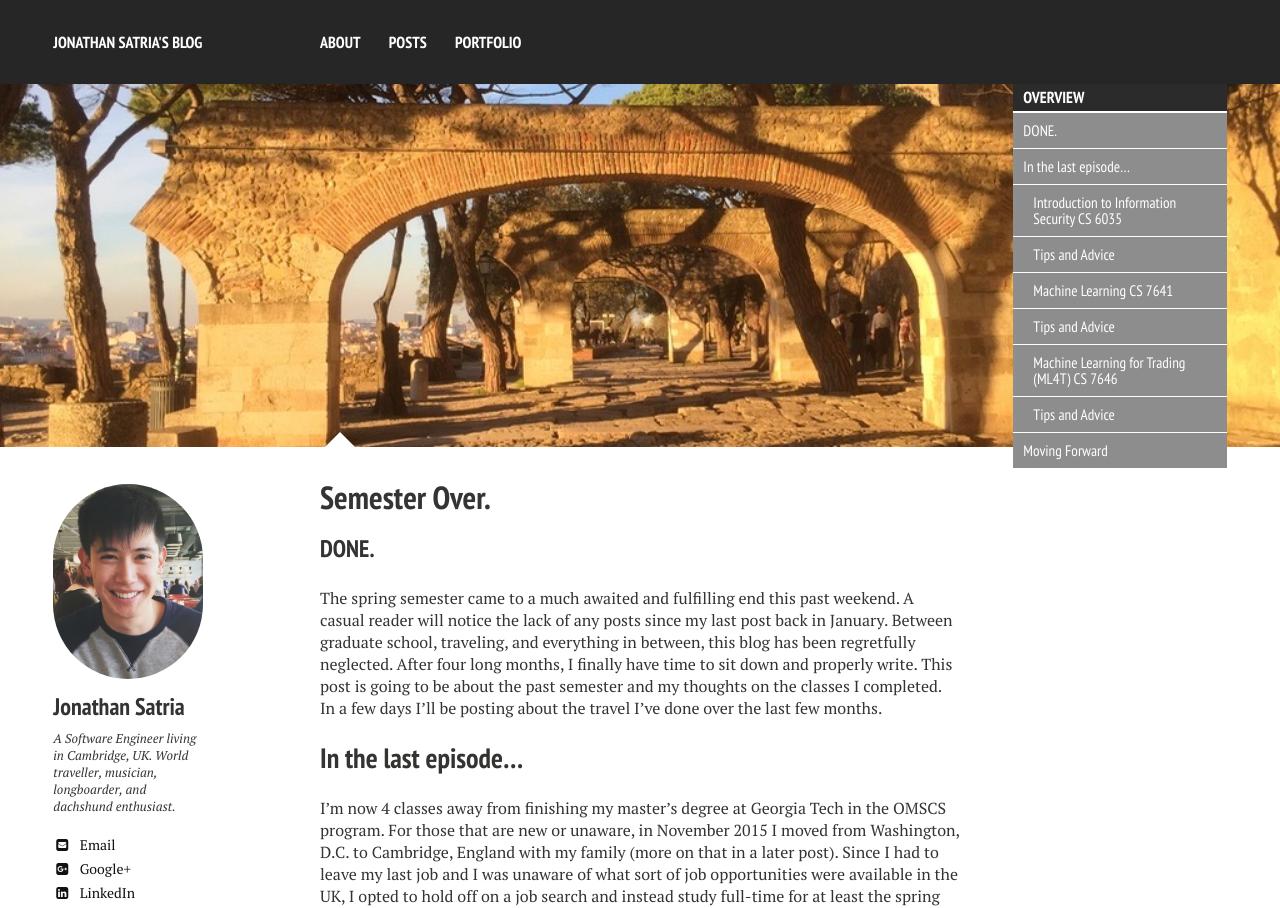
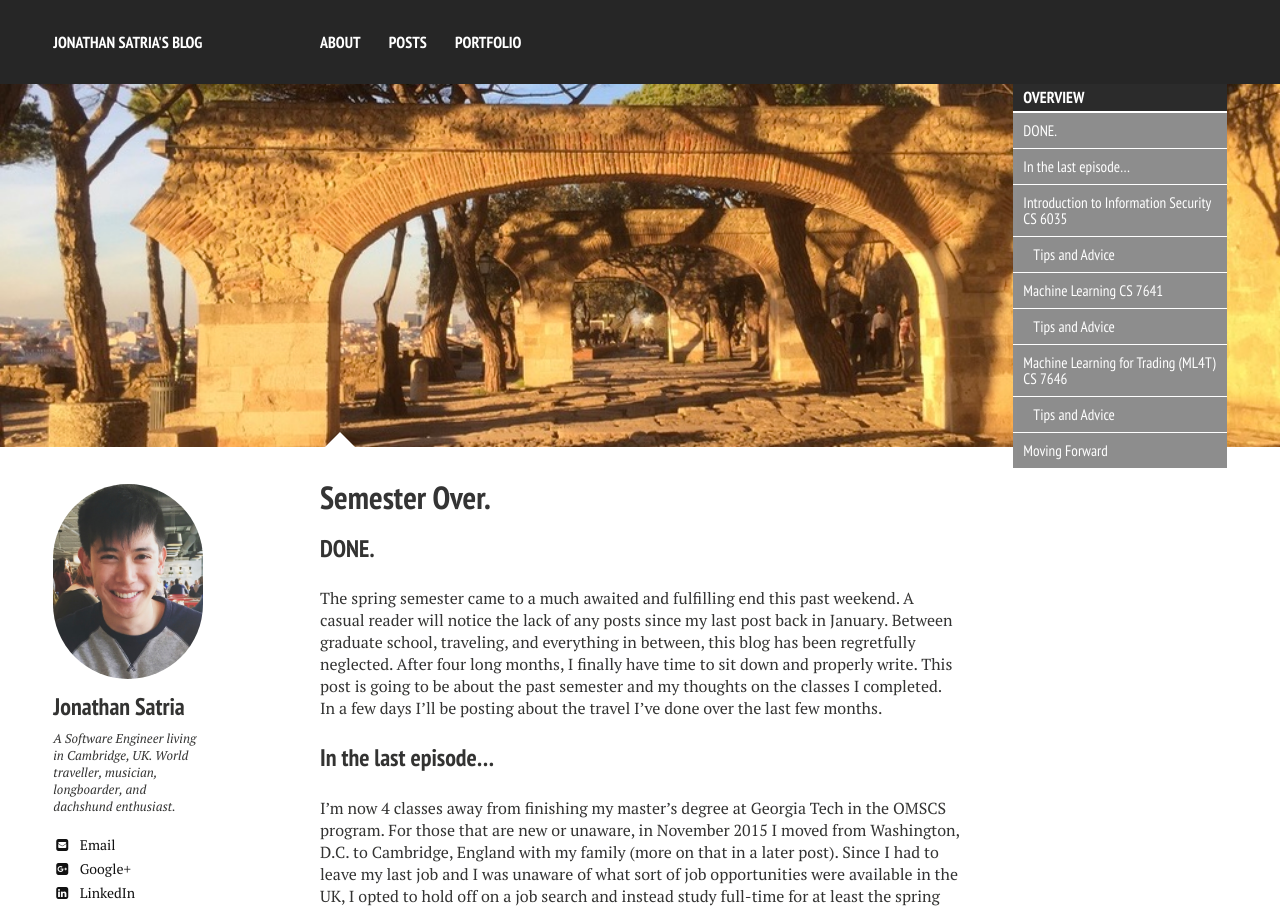
Before and after one commit to jsatria/jsatria.github.io, a Jekyll site: the page built from _posts/2016-04-30-final-countdown.md, in a window 1280 px wide. Shown: the top 908 px of the page. Built offline with Jekyll 4.4.1, drawn with Linux system fonts in a browser that asks for light colours; nearby versions of some CDN libraries; comment, search, counter and statistics services are not loaded.

Commit message:
Fix formatting again.

```diff
--- a/_config.yml
+++ b/_config.yml
@@ -9,7 +9,7 @@ url:
 
 permalink:   /:categories/:title/
 markdown:    kramdown
-highlighter: rouge
+highlighter: pygments
 sass:
   sass_dir: _sass
   style: compressed
--- a/_posts/2016-04-30-final-countdown.md
+++ b/_posts/2016-04-30-final-countdown.md
@@ -21,7 +21,7 @@ image:
 ### DONE.
 The spring semester came to a much awaited and fulfilling end this past weekend. A casual reader will notice the lack of any posts since my last post back in January. Between graduate school, traveling, and everything in between, this blog has been regretfully neglected. After four long months, I finally have time to sit down and properly write. This post is going to be about the past semester and my thoughts on the classes I completed. In a few days I'll be posting about the travel I've done over the last few months.
 
-## In the last episode...
+### In the last episode...
 I'm now 4 classes away from finishing my master's degree at Georgia Tech in the OMSCS program. For those that are new or unaware, in November 2015 I moved from Washington, D.C. to Cambridge, England with my family (more on that in a later post). Since I had to leave my last job and I was unaware of what sort of job opportunities were available in the UK, I opted to hold off on a job search and instead study full-time for at least the spring semester. This allowed me to explore new subjects I hadn't been able to due to full-time work. Machine learning and big data are becoming increasingly relevant and machines more capable, so I decided to pursue this new field of study.  More specifically, the three classes I took were:
 
 * Introduction to Information Security CS 6035
```
